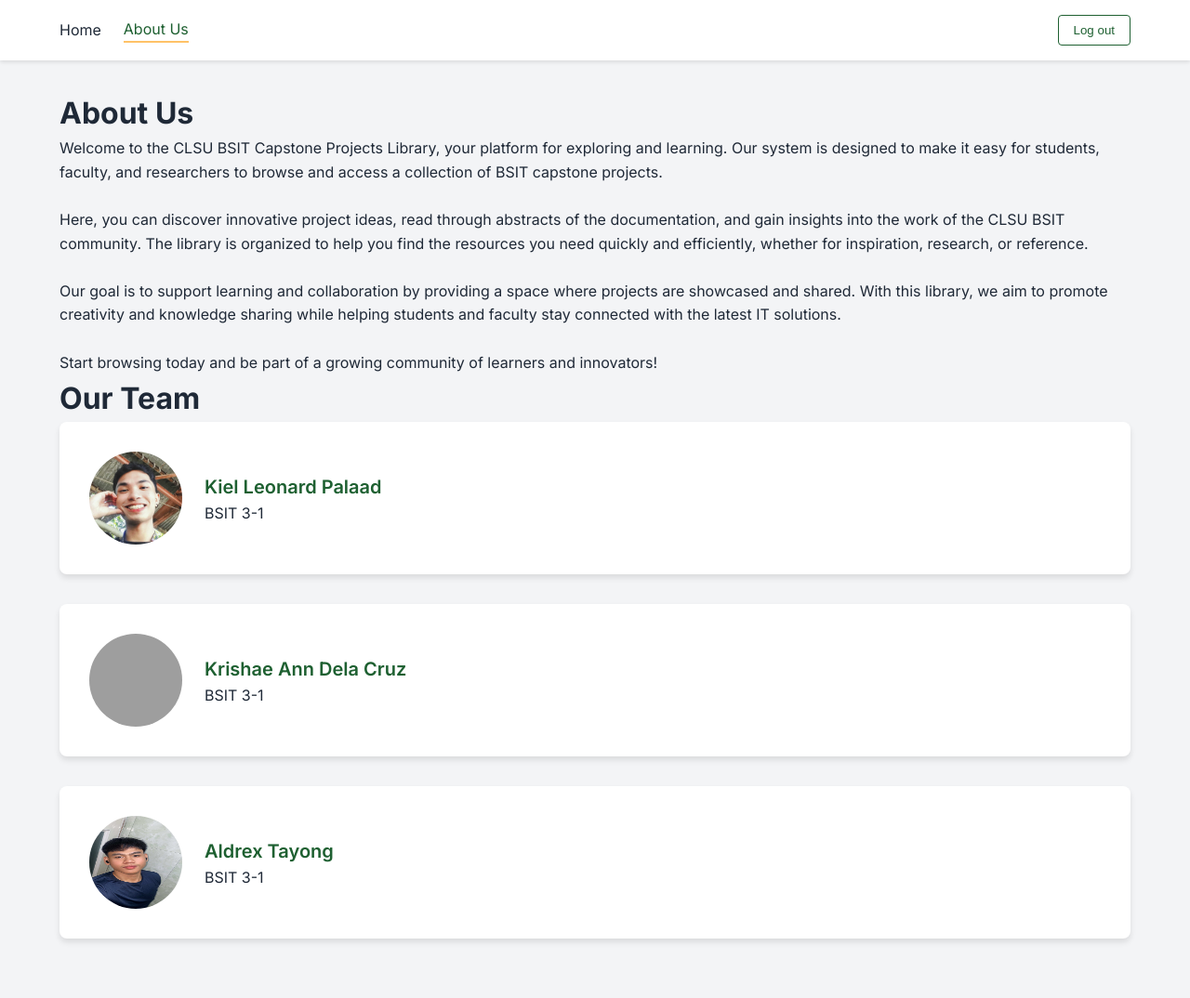
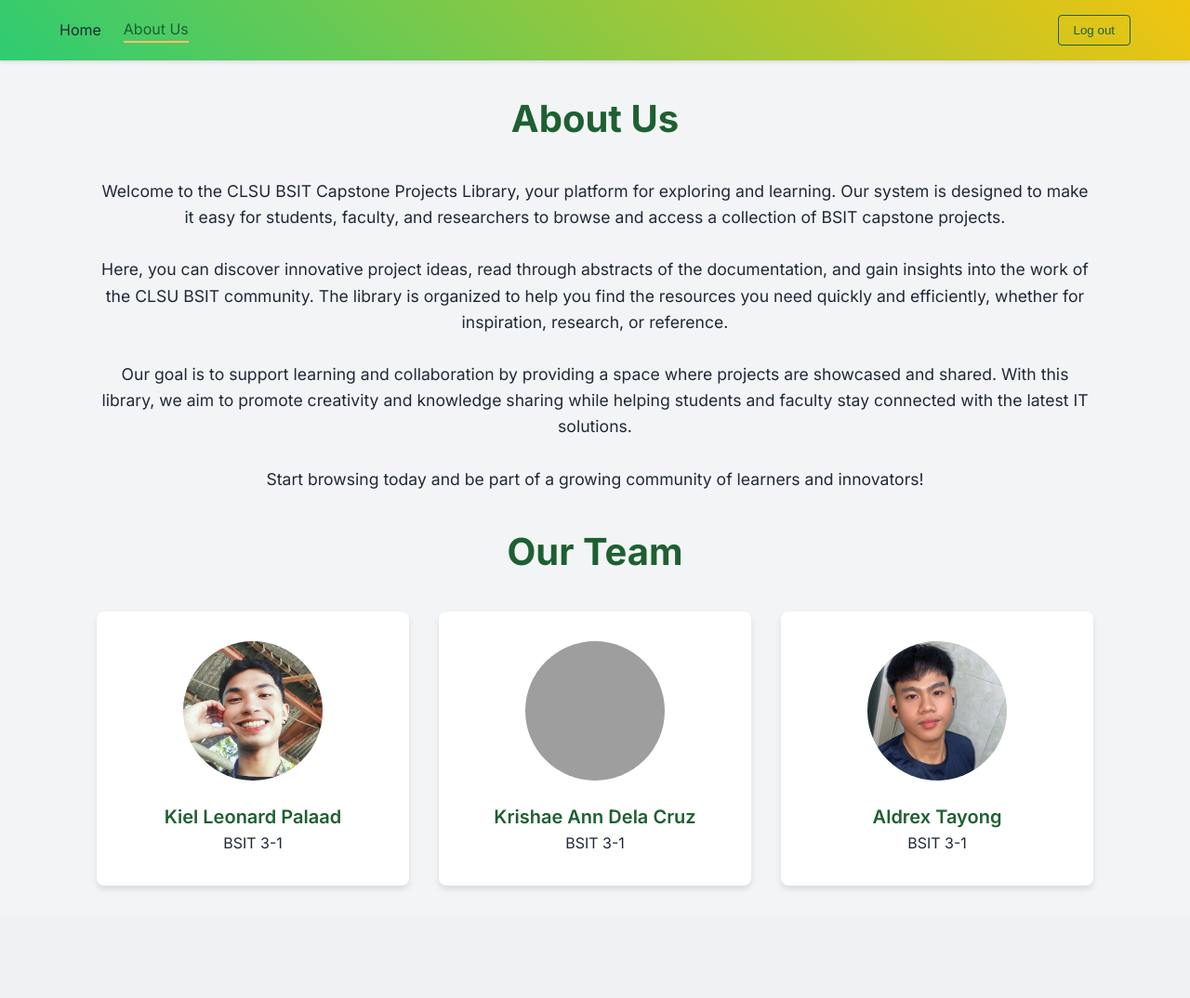
Before and after one commit to kdy10/capstone-library, a Django app: page /about/ in a window 1280 px wide. Shown: the whole page at 93% size. After the commit the page ends 956 px from the top, so only its background shows below. Run offline with Django 5.2, Linux system fonts and the light colour scheme; grey boxes are pictures that could not be loaded.

Commit message:
Added favicon

```diff
--- a/library/templates/about_us.html
+++ b/library/templates/about_us.html
@@ -5,6 +5,7 @@
         <meta name="viewport" content="width=device-width, initial-scale=1.0">
         <title>About Us</title>
         {% load static %}
+        <link rel="icon" href="{% static 'img/CLSU Logo.png' %}" type="CLSU">
         <link href="https://fonts.googleapis.com/css2?family=Inter:wght@300;400;600;700&display=swap" rel="stylesheet">
         <link href="https://cdnjs.cloudflare.com/ajax/libs/font-awesome/6.4.0/css/all.min.css" rel="stylesheet">
         <link rel="stylesheet" href="{% static 'css/thesis_library.css' %}">
@@ -29,9 +30,10 @@
                 line-height: 1.6;
             }
 
+
         /* Navigation Styles */
         .navbar {
-                background-color: white;
+            background: -webkit-linear-gradient(-135deg, #f1c40f, #2ecc71);
             box-shadow: 0 2px 4px rgba(0,0,0,0.1);
             position: fixed;
             top: 0;
@@ -84,31 +86,51 @@
 
             /* Content Styles */
             .container {
-                max-width: 1400px;
+                max-width: 1200px;
                 margin: 0 auto;
                 padding: 6rem 5% 2rem;
+            }
+
+            .about-us {
+                text-align: center;
+                margin-bottom: 2rem;
+                font-size: 2.5rem;
+                color: var(--primary-color);
+            }
+
+            .about-us-desc {
+                text-align: center;
+                margin-bottom: 2rem;
+                font-size: 1.1rem;
+                color: var(--text-color);
+            }
+
+            .team {
+                display: grid;
+                grid-template-columns: repeat(auto-fit, minmax(250px, 1fr));
+                gap: 2rem;
             }
 
             .team-member {
                 background-color: white;
                 border-radius: 0.5rem;
                 padding: 2rem;
-                margin-bottom: 2rem;
                 box-shadow: 0 4px 6px rgba(0,0,0,0.1);
-                display: flex;
-                align-items: center;
+                text-align: center;
+                transition: transform 0.3s ease, box-shadow 0.3s ease;
+            }
+
+            .team-member:hover {
+                transform: translateY(-10px);
+                box-shadow: 0 6px 8px rgba(0,0,0,0.15);
             }
 
             .team-member img {
                 border-radius: 50%;
-                width: 100px;
-                height: 100px;
-                margin-right: 1.5rem;
-            }
-
-            .team-details {
-                display: flex;
-                flex-direction: column;
+                width: 150px; /* Increased size */
+                height: 150px; /* Increased size */
+                object-fit: cover; /* Ensures the image maintains its aspect ratio */
+                margin-bottom: 1rem;
             }
 
             .team-details .name {
@@ -134,16 +156,6 @@
                     flex-direction: column;
                     align-items: center;
                     gap: 1rem;
-                }
-
-                .team-member {
-                    flex-direction: column;
-                    align-items: center;
-                    text-align: center;
-                }
-
-                .team-member img {
-                    margin-bottom: 1rem;
                 }
             }
         </style>
@@ -213,8 +225,6 @@
 
         </div>
 
-
-
     </body>
 
     <script>
--- a/library/templates/archived_books.html
+++ b/library/templates/archived_books.html
@@ -5,6 +5,7 @@
         <meta name="viewport" content="width=device-width, initial-scale=1.0">
         <title>Archived Books</title>
         {% load static %}
+        <link rel="icon" href="{% static 'img/CLSU Logo.png' %}" type="CLSU" />
         <link href="https://fonts.googleapis.com/css2?family=Inter:wght@300;400;600;700&display=swap" rel="stylesheet">
         <link href="https://cdnjs.cloudflare.com/ajax/libs/font-awesome/6.4.0/css/all.min.css" rel="stylesheet">
         <link rel="stylesheet" href="{% static 'css/thesis_library.css' %}">
--- a/library/templates/book_list.html
+++ b/library/templates/book_list.html
@@ -5,6 +5,7 @@
     <meta charset="UTF-8">
     <meta name="viewport" content="width=device-width, initial-scale=1.0">
     <title>Thesis Library</title>
+    <link rel="icon" href="{% static 'img/CLSU Logo.png' %}" type="CLSU">
     <link href="https://fonts.googleapis.com/css2?family=Inter:wght@300;400;600;700&display=swap" rel="stylesheet">
     <link href="https://cdnjs.cloudflare.com/ajax/libs/font-awesome/6.4.0/css/all.min.css" rel="stylesheet">
     <link rel="stylesheet" href="{% static 'css/thesis_library.css' %}">
```
Also changed, not shown: library/templates/book_detail.html (+30 -17 lines), library/templates/create_book.html (+32 -16 lines), library/templates/edit_book.html (+16 -9 lines), db.sqlite3, 1 other file. Lines whose indentation alone changed are shown as unchanged.
